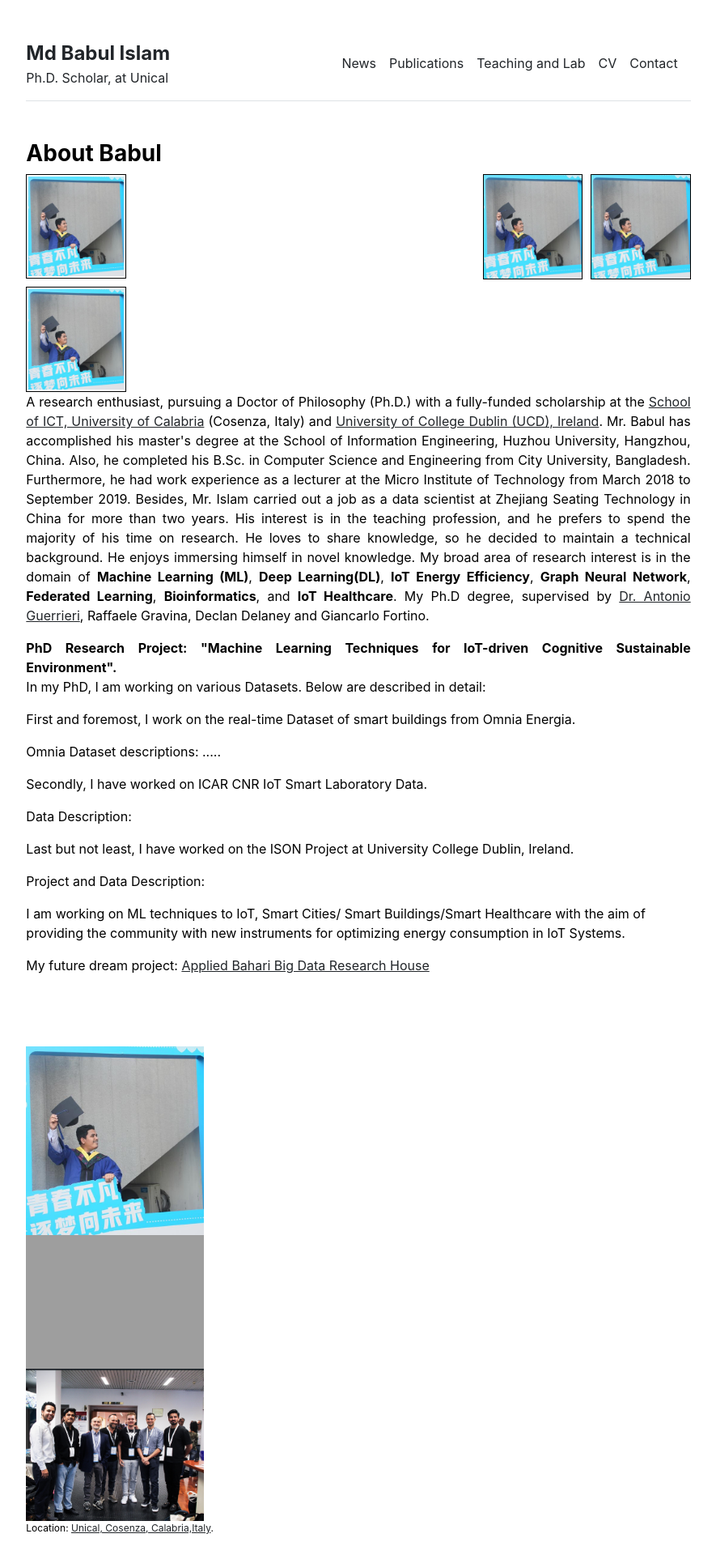
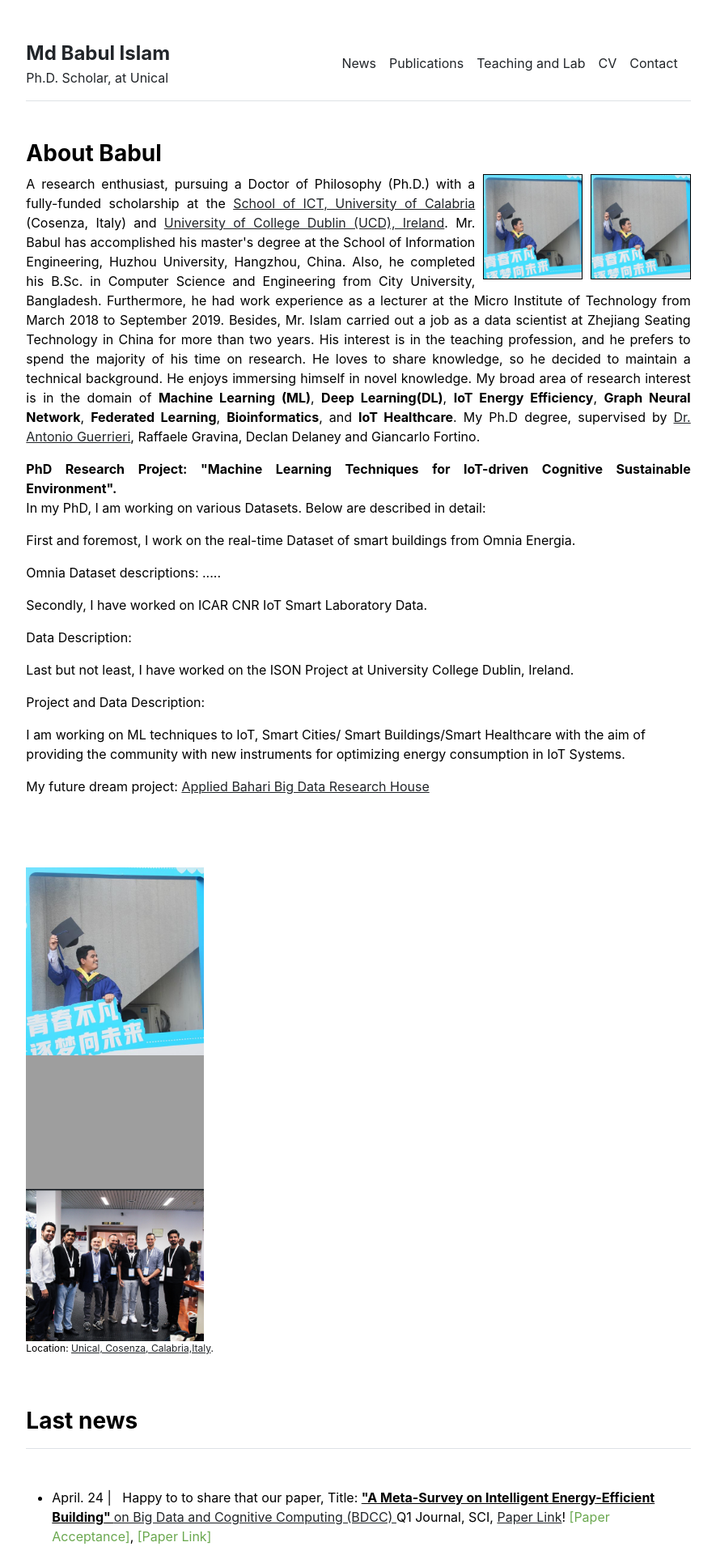
Before and after one commit to babulcseian/babulcseian.github.io, a Jekyll site: the page built from index.md, in a window 1280 px wide. Shown: the top 1920 px of the page at 81% size, without its empty margins (197-1082 px from the left). Built offline with Jekyll 4.4.1, drawn with Linux system fonts in a browser that asks for light colours; a style sheet for code colours, icons or effects is not loaded.

Commit message:
Update home.html

```diff
--- a/_layouts/home.html
+++ b/_layouts/home.html
@@ -6,14 +6,9 @@ layout: default
   <div class="col-md-15">
     <h3 class="fw-bold">About Babul</h3>
 
-
  <img src="{{ site.github.url }}/assets/img/Md Babul Con.jpg" alt="Home" width="15%" width="20" title="MSc Graduation" style="float:right; margin-left:10px; margin-bottom:3px; border: solid black 1px; padding=2px">
   <img src="{{ site.github.url }}/assets/img/Md Babul Con.jpg" alt="Home" width="15%" width="20" title="MSc Graduation" style="float:right; margin-left:10px; margin-bottom:3px; border: solid black 1px; padding=2px">
 
-<span style="display: block;">
-    <img src="{{ site.github.url }}/assets/img/Md Babul Con.jpg" alt="Home" width="15%" title="MSc Graduation" style="border: solid black 1px; padding: 2px; display: block; margin-bottom: 10px;">
-    <img src="{{ site.github.url }}/assets/img/Md Babul Con.jpg" alt="Home" width="15%" title="MSc Graduation" style="border: solid black 1px; padding: 2px; display: block;">
-</span>
     <p align="justify"> A research enthusiast, pursuing a Doctor of Philosophy (Ph.D.) with a fully-funded scholarship at the <a class="other" href='https://dottorato.dimes.unical.it/students/md-babul-islam'>School of ICT, University of Calabria</a> (Cosenza, Italy)
        and <a class="other" href='https://www.ucd.ie/'>University of College Dublin (UCD), Ireland</a>.
        Mr. Babul has accomplished his master's degree at the School of Information Engineering, Huzhou University, Hangzhou, China.
```
